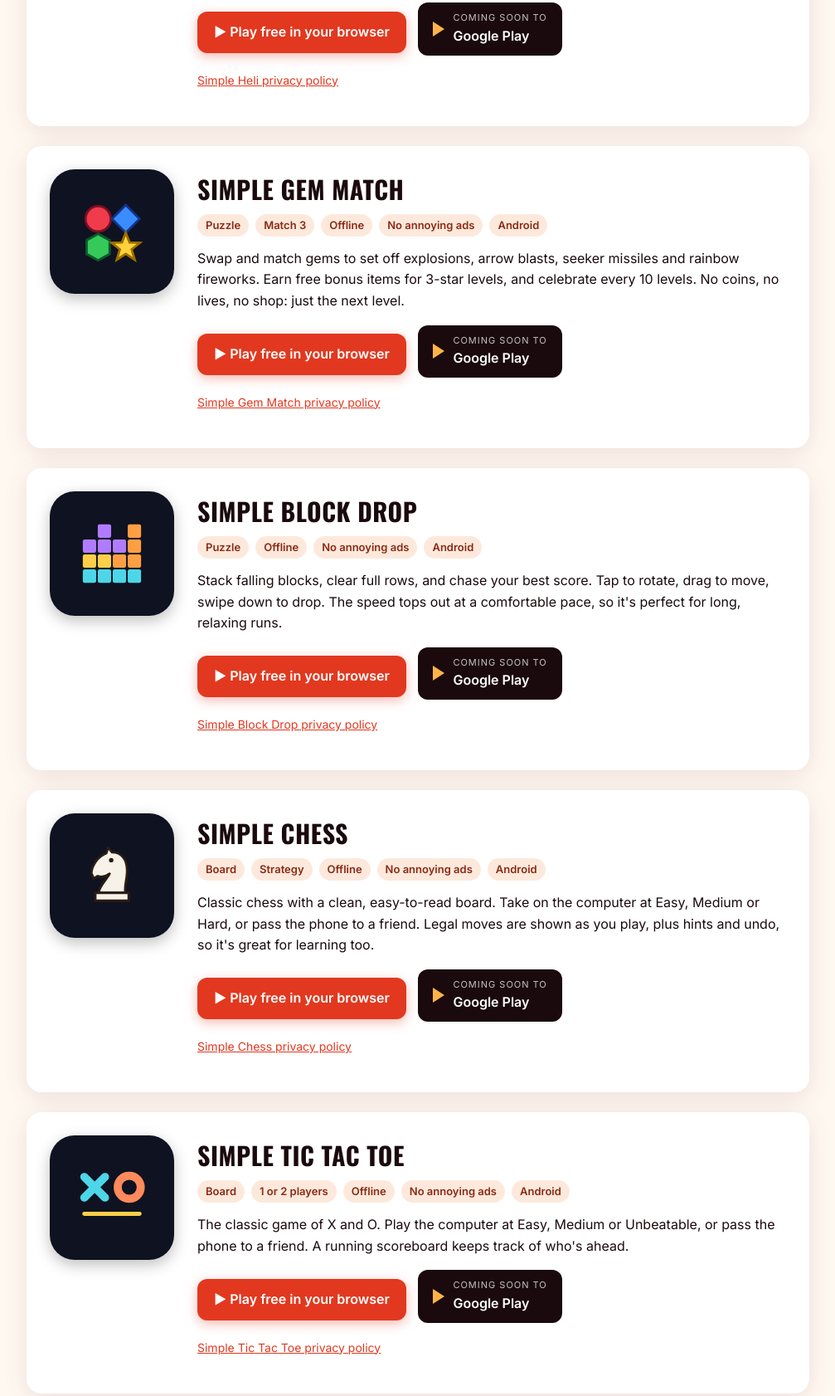
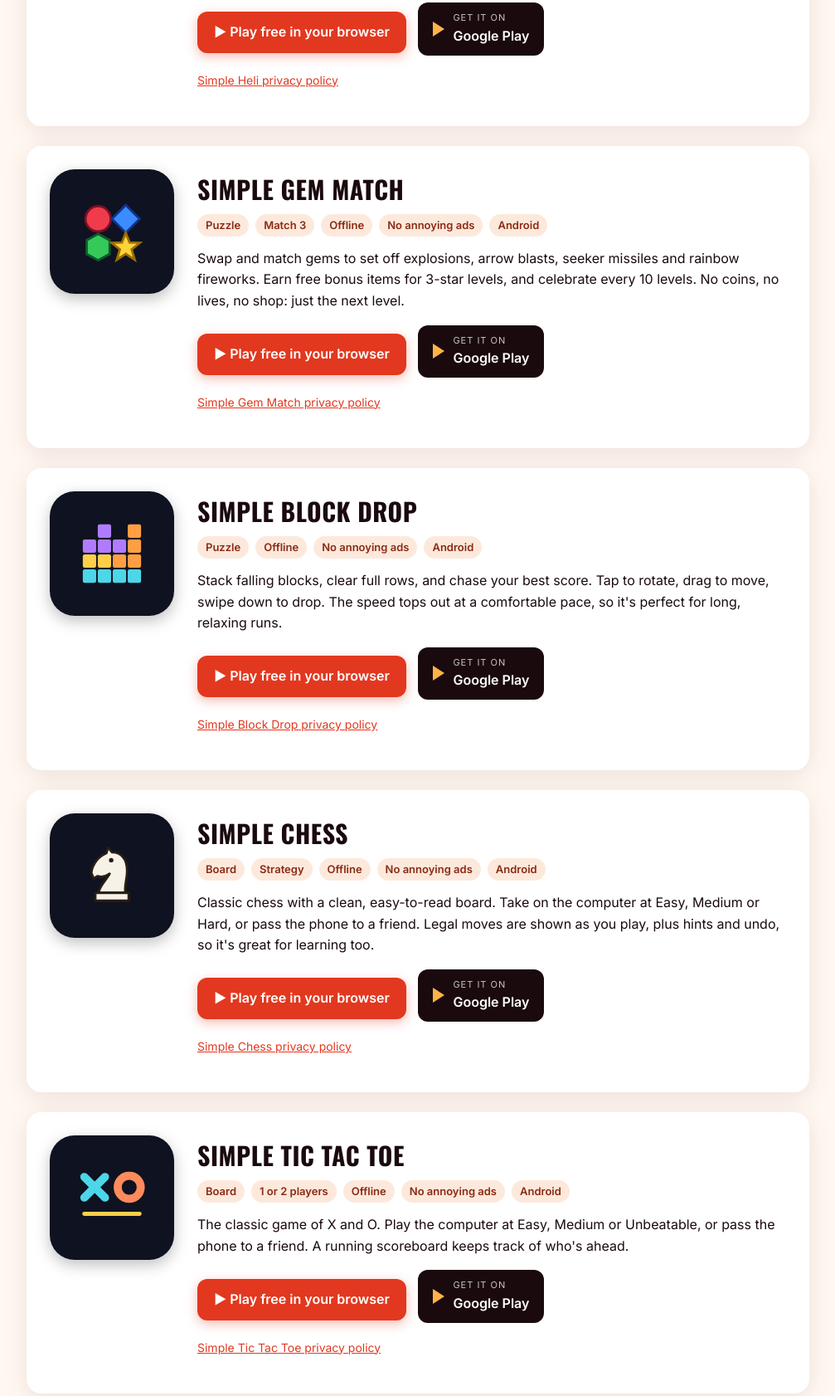
Before and after one commit to mike68med-hue/rotorwash-games, a plain HTML site: page index.html in a window 1280 px wide. Shown: the part 1855-3537 px from the top of the page at 83% size, without its empty margins (136-1143 px from the left). Drawn offline with nearby package versions, Linux system fonts and the light colour scheme.

Commit message:
Link the 5 live Android games to Google Play
Simple Heli, Gem Match, Block Drop, Chess and Tic Tac Toe are live; Road Battle stays 'Coming soon' until its review clears.

Co-Authored-By: Claude Opus 5.5 <noreply@anthropic.com>
Claude-Session: https://claude.ai/code/session_01Hfr426VeG5aXBwddTkN9WT

```diff
--- a/index.html
+++ b/index.html
@@ -252,7 +252,7 @@
       <ul class="tags"><li>Arcade</li><li>Flying</li><li>Offline</li><li>No annoying ads</li><li>Android</li></ul>
       <p>Fly a helicopter through a winding cave at sunset, dusk, night and dawn. Touch above or below to fly there, let go to hover, and hold FIRE to shoot targets, stars and rocks. A new level every 100 km, with your progress saved.</p>
       <a class="playbtn" href="play/heli/">▶ Play free in your browser</a>
-      <a class="badge" href="#contact"><span class="tri"></span><span><small>Coming soon to</small>Google Play</span></a>
+      <a class="badge" href="https://play.google.com/store/apps/details?id=com.mike68med.simpleheli" target="_blank" rel="noopener"><span class="tri"></span><span><small>Get it on</small>Google Play</span></a>
       <p style="margin-top:14px;font-size:14px;color:var(--muted)"><a href="privacy/heli.html">Simple Heli privacy policy</a></p>
     </div>
   </article>
@@ -263,7 +263,7 @@
       <ul class="tags"><li>Puzzle</li><li>Match 3</li><li>Offline</li><li>No annoying ads</li><li>Android</li></ul>
       <p>Swap and match gems to set off explosions, arrow blasts, seeker missiles and rainbow fireworks. Earn free bonus items for 3-star levels, and celebrate every 10 levels. No coins, no lives, no shop: just the next level.</p>
       <a class="playbtn" href="play/gem-match/">▶ Play free in your browser</a>
-      <a class="badge" href="#contact"><span class="tri"></span><span><small>Coming soon to</small>Google Play</span></a>
+      <a class="badge" href="https://play.google.com/store/apps/details?id=com.mike68med.simplegemmatch" target="_blank" rel="noopener"><span class="tri"></span><span><small>Get it on</small>Google Play</span></a>
       <p style="margin-top:14px;font-size:14px;color:var(--muted)"><a href="privacy/gem-match.html">Simple Gem Match privacy policy</a></p>
     </div>
   </article>
@@ -274,7 +274,7 @@
       <ul class="tags"><li>Puzzle</li><li>Offline</li><li>No annoying ads</li><li>Android</li></ul>
       <p>Stack falling blocks, clear full rows, and chase your best score. Tap to rotate, drag to move, swipe down to drop. The speed tops out at a comfortable pace, so it's perfect for long, relaxing runs.</p>
       <a class="playbtn" href="play/block-drop/">▶ Play free in your browser</a>
-      <a class="badge" href="#contact"><span class="tri"></span><span><small>Coming soon to</small>Google Play</span></a>
+      <a class="badge" href="https://play.google.com/store/apps/details?id=com.mike68med.blockdrop" target="_blank" rel="noopener"><span class="tri"></span><span><small>Get it on</small>Google Play</span></a>
       <p style="margin-top:14px;font-size:14px;color:var(--muted)"><a href="privacy/block-drop.html">Simple Block Drop privacy policy</a></p>
     </div>
   </article>
@@ -285,7 +285,7 @@
       <ul class="tags"><li>Board</li><li>Strategy</li><li>Offline</li><li>No annoying ads</li><li>Android</li></ul>
       <p>Classic chess with a clean, easy-to-read board. Take on the computer at Easy, Medium or Hard, or pass the phone to a friend. Legal moves are shown as you play, plus hints and undo, so it's great for learning too.</p>
       <a class="playbtn" href="play/chess/">▶ Play free in your browser</a>
-      <a class="badge" href="#contact"><span class="tri"></span><span><small>Coming soon to</small>Google Play</span></a>
+      <a class="badge" href="https://play.google.com/store/apps/details?id=com.mike68med.simplechess" target="_blank" rel="noopener"><span class="tri"></span><span><small>Get it on</small>Google Play</span></a>
       <p style="margin-top:14px;font-size:14px;color:var(--muted)"><a href="privacy/chess.html">Simple Chess privacy policy</a></p>
     </div>
   </article>
@@ -296,7 +296,7 @@
       <ul class="tags"><li>Board</li><li>1 or 2 players</li><li>Offline</li><li>No annoying ads</li><li>Android</li></ul>
       <p>The classic game of X and O. Play the computer at Easy, Medium or Unbeatable, or pass the phone to a friend. A running scoreboard keeps track of who's ahead.</p>
       <a class="playbtn" href="play/tic-tac-toe/">▶ Play free in your browser</a>
-      <a class="badge" href="#contact"><span class="tri"></span><span><small>Coming soon to</small>Google Play</span></a>
+      <a class="badge" href="https://play.google.com/store/apps/details?id=com.mike68med.simpletictactoe" target="_blank" rel="noopener"><span class="tri"></span><span><small>Get it on</small>Google Play</span></a>
       <p style="margin-top:14px;font-size:14px;color:var(--muted)"><a href="privacy/tic-tac-toe.html">Simple Tic Tac Toe privacy policy</a></p>
     </div>
   </article>
```
Also changed, not shown: play/block-drop/index.html (+1 -1 lines), play/chess/index.html (+1 -1 lines), play/gem-match/index.html (+1 -1 lines), play/heli/index.html (+1 -1 lines), play/tic-tac-toe/index.html (+1 -1 lines).
